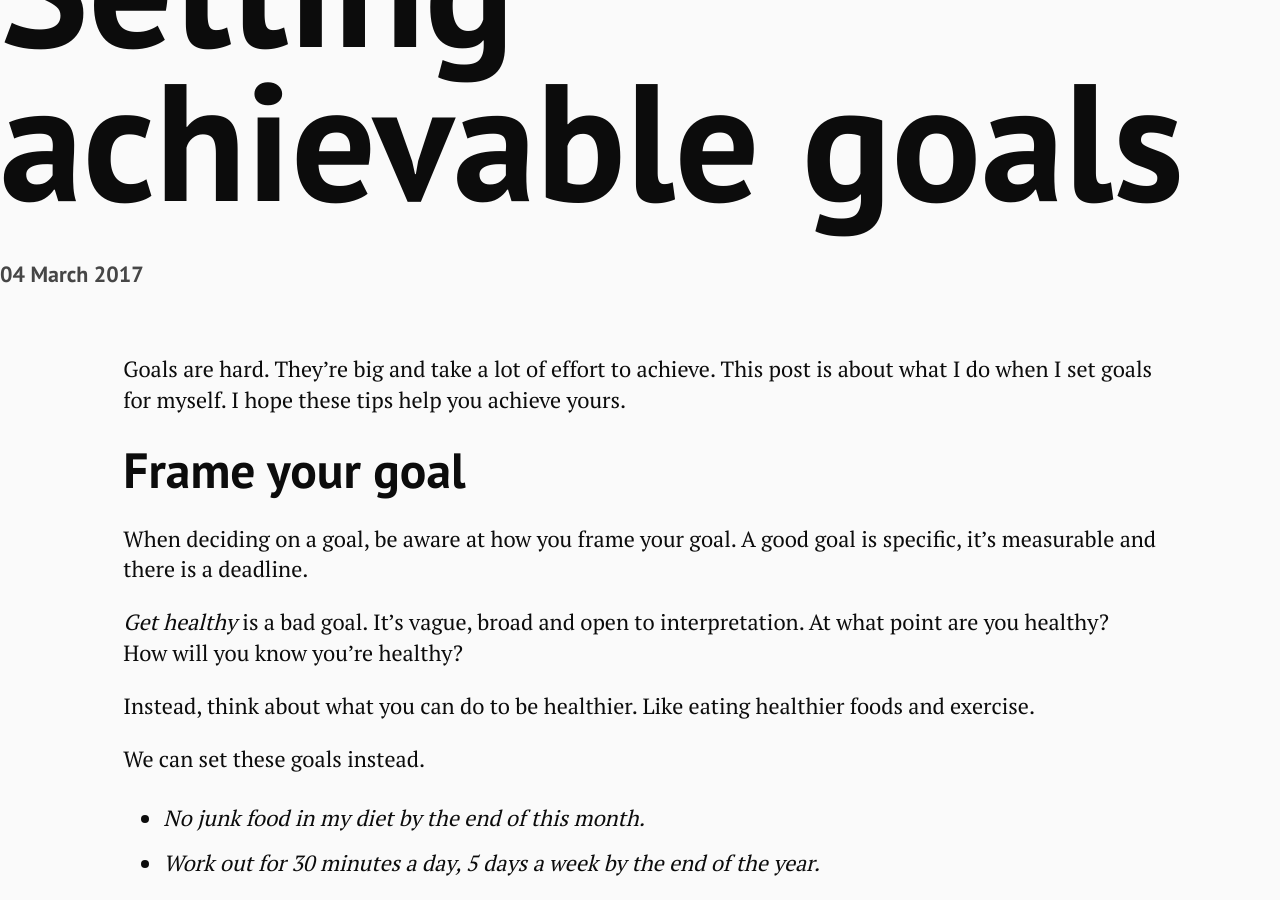
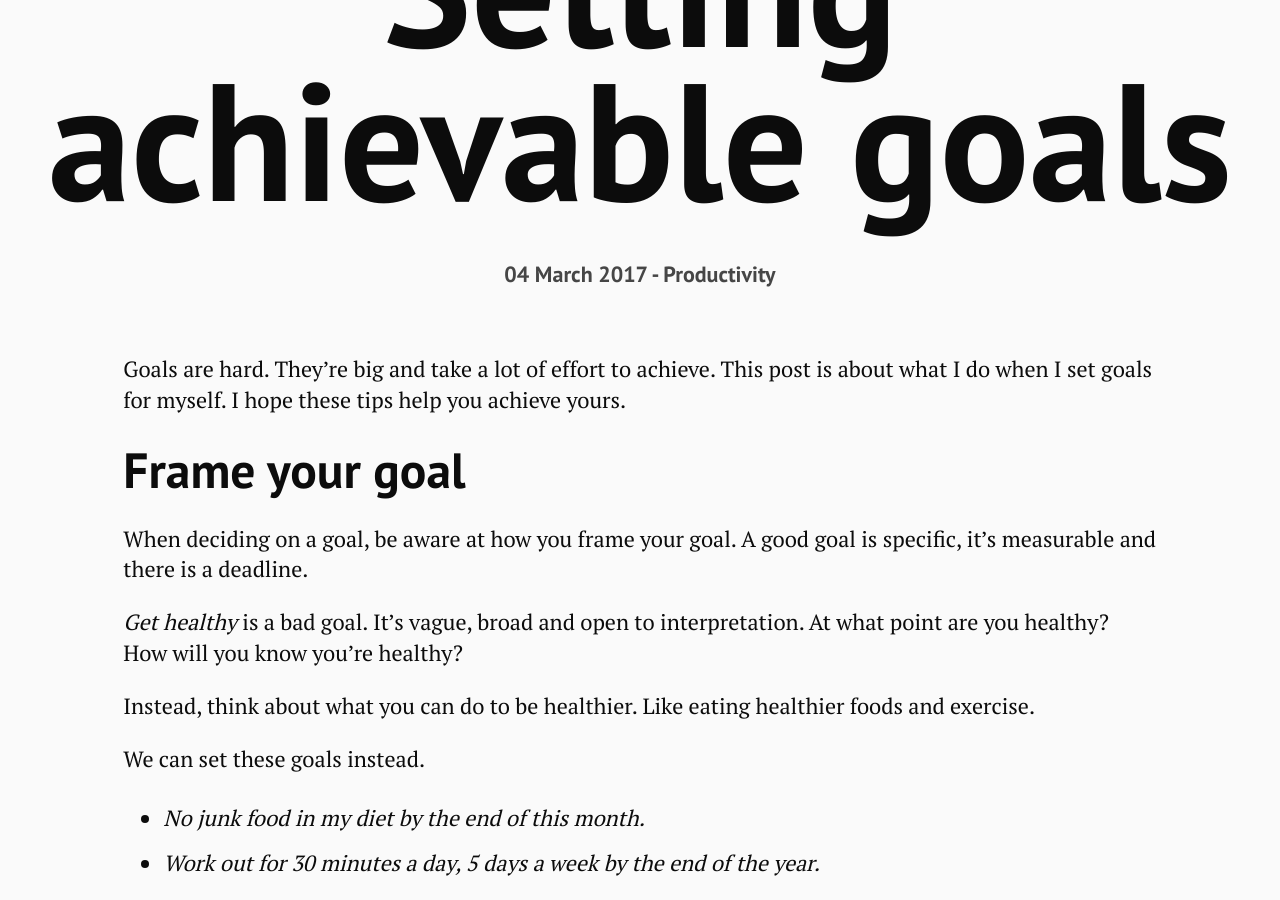
Before and after one commit to paulTruong/paulTruong.github.io, a Jekyll site: the page built from _posts/2017-03-04-Setting-achievable-goals.md, in a window 1280 px wide and 900 px high, scrolled down 324 px. Built offline with Jekyll 4.4.1, drawn with Linux system fonts in a browser that asks for light colours.

Commit message:
Fixed alignment on blog posts header

```diff
--- a/_layouts/posts.html
+++ b/_layouts/posts.html
@@ -1,8 +1,10 @@
 {% include header.html %}
     <main class="wrapper  container__content">
       <article class="wrapper__post post">
-        <h1 class="post__title">{{ page.title }}</h2>
-        <h4 class="post__pub-date">{{ page.date | date_to_long_string }}</h4>
+        <div class="post__header">
+          <h1 class="post__title">{{ page.title }}</h2>
+          <h4 class="post__pub-date">{{ page.date | date_to_long_string }} - {{ page.categories }}</h4>
+      </div>
         <div class="post__content post__content_desktop">
           {{ content }}
         </div>
--- a/_posts/2017-03-04-Setting-achievable-goals.md
+++ b/_posts/2017-03-04-Setting-achievable-goals.md
@@ -2,7 +2,7 @@
 layout: posts
 title:  "Setting achievable goals"
 date:   2017-03-04
-categories: productivity
+categories: Productivity
 permalink: setting-achievable-goals
 isWork: false
 ---
```
